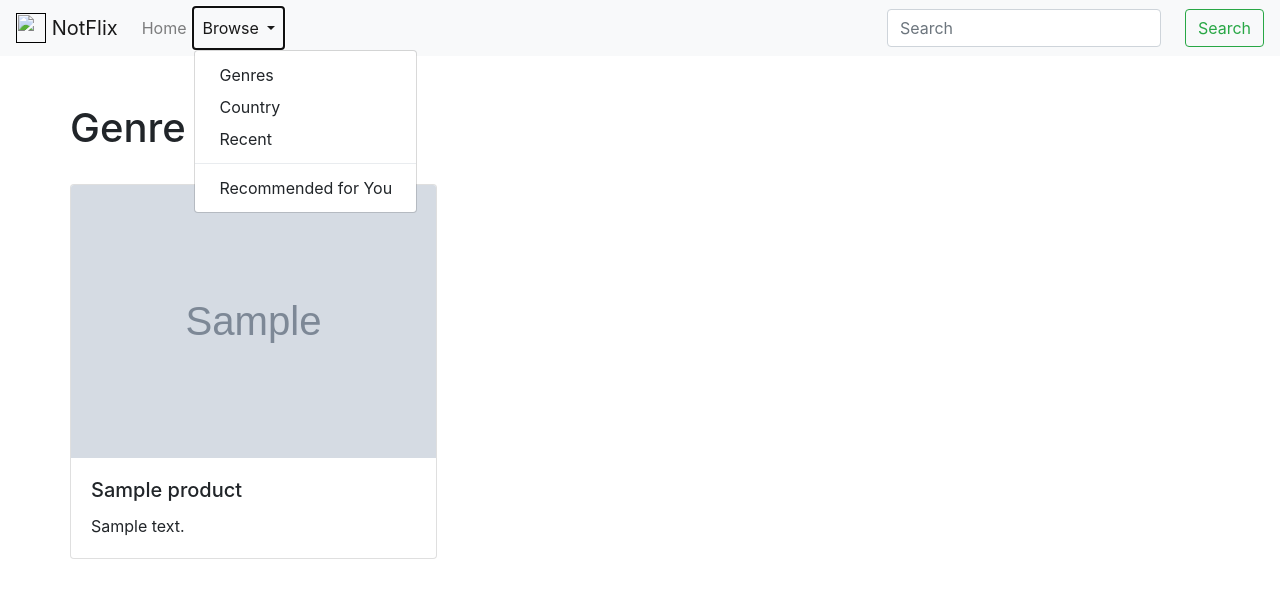
After one commit to ericdaat/notflix, a Flask app: template src/web/templates/genres/genre.html in a window 1280 px wide, after a click on "Browse". The commit adds this page. Shown: the top 598 px of the page. Run offline with Flask 2, Linux system fonts and the light colour scheme; the template is opened without the code that fills it: most values are stand-ins (such as "Sample title", 1, 10 or a date in 2020); grey boxes marked "Sample" are stand-in pictures; some libraries are stand-ins or nearby versions.

Commit message:
genre page

```diff
--- a/src/web/__init__.py
+++ b/src/web/__init__.py
@@ -38,10 +38,10 @@ def create_app(test_config=None):
         db_session.remove()
 
     # blueprints
-    from web import home, product, genre
+    from web import home, product, genres
     app.register_blueprint(home.bp)
     app.register_blueprint(product.bp)
-    app.register_blueprint(genre.bp)
+    app.register_blueprint(genres.bp)
 
     app.add_url_rule('/', endpoint='index')
 
--- a/src/web/templates/base.html
+++ b/src/web/templates/base.html
@@ -50,7 +50,7 @@
           Browse
         </a>
         <div class="dropdown-menu" aria-labelledby="navbarDropdown">
-          <a class="dropdown-item" href="{{ url_for('genre.index') }}">Genres</a>
+          <a class="dropdown-item" href="{{ url_for('genres.index') }}">Genres</a>
           <a class="dropdown-item" href="#">Country</a>
           <a class="dropdown-item" href="#">Recent</a>
           <div class="dropdown-divider"></div>
--- /dev/null
+++ b/src/web/templates/genres/genre.html
@@ -0,0 +1,26 @@
+{% extends 'base.html' %}
+
+{% block content %}
+
+<div class="row mb-4">
+  <h1>Genre</h1>
+</div>
+
+<div class="row">
+  <div class="card-columns">
+    {% for p in products %}
+    <a href="{{ url_for('product.index', product_id=p.id) }}"
+       style="text-decoration:none; color: inherit;">
+      <div class="card">
+        <img class="card-img-top" src="{{ p.image }}">
+        <div class="card-body">
+          <h5 class="card-title">{{ p.name }}</h5>
+          <p class="card-text"> {{ p.description }}</p>
+        </div>
+      </div>
+    </a>
+    {% endfor %}
+  </div>
+</div>
+
+{% endblock %}
```
Also changed, not shown: src/web/genre.py (deleted, +0 -20 lines), src/web/genres.py (added, +31 -0 lines), src/web/templates/genre/index.html (deleted, +0 -18 lines), src/web/templates/genres/genres.html (added, +23 -0 lines), 1 other file.
